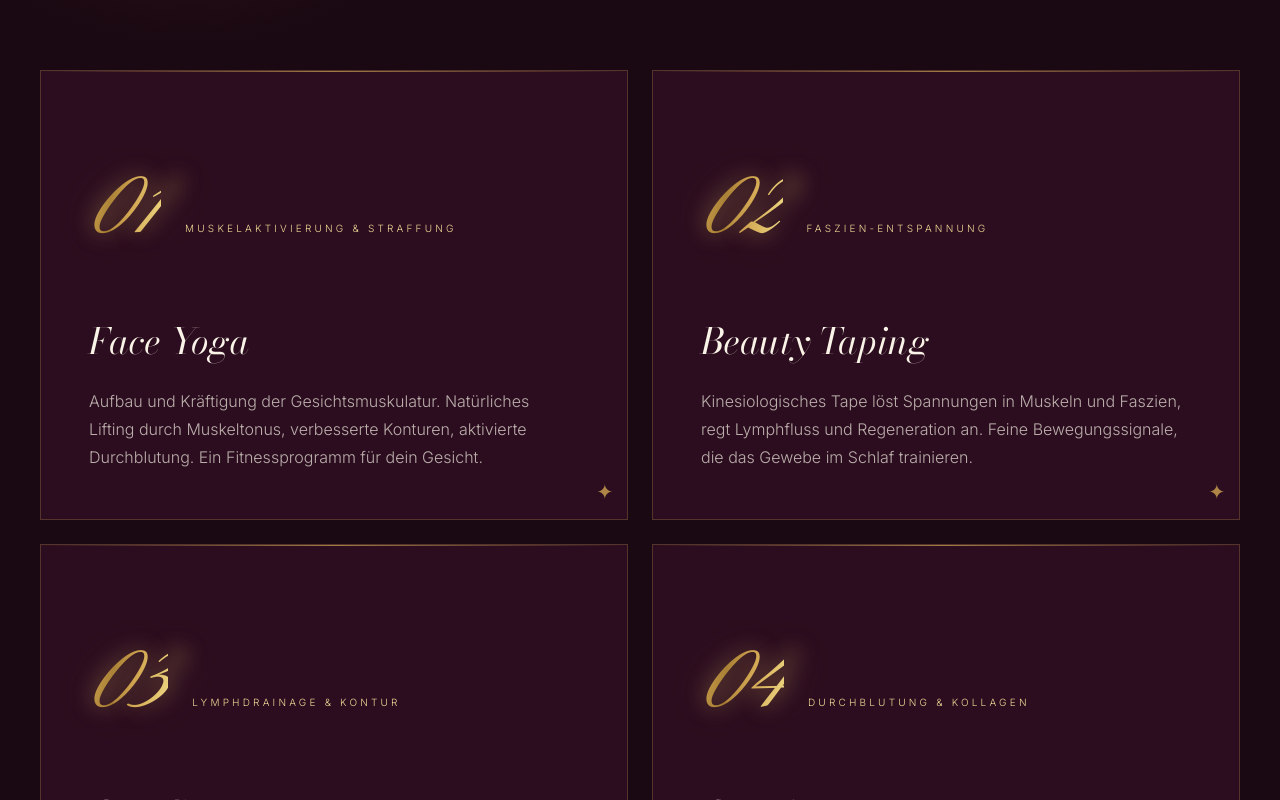
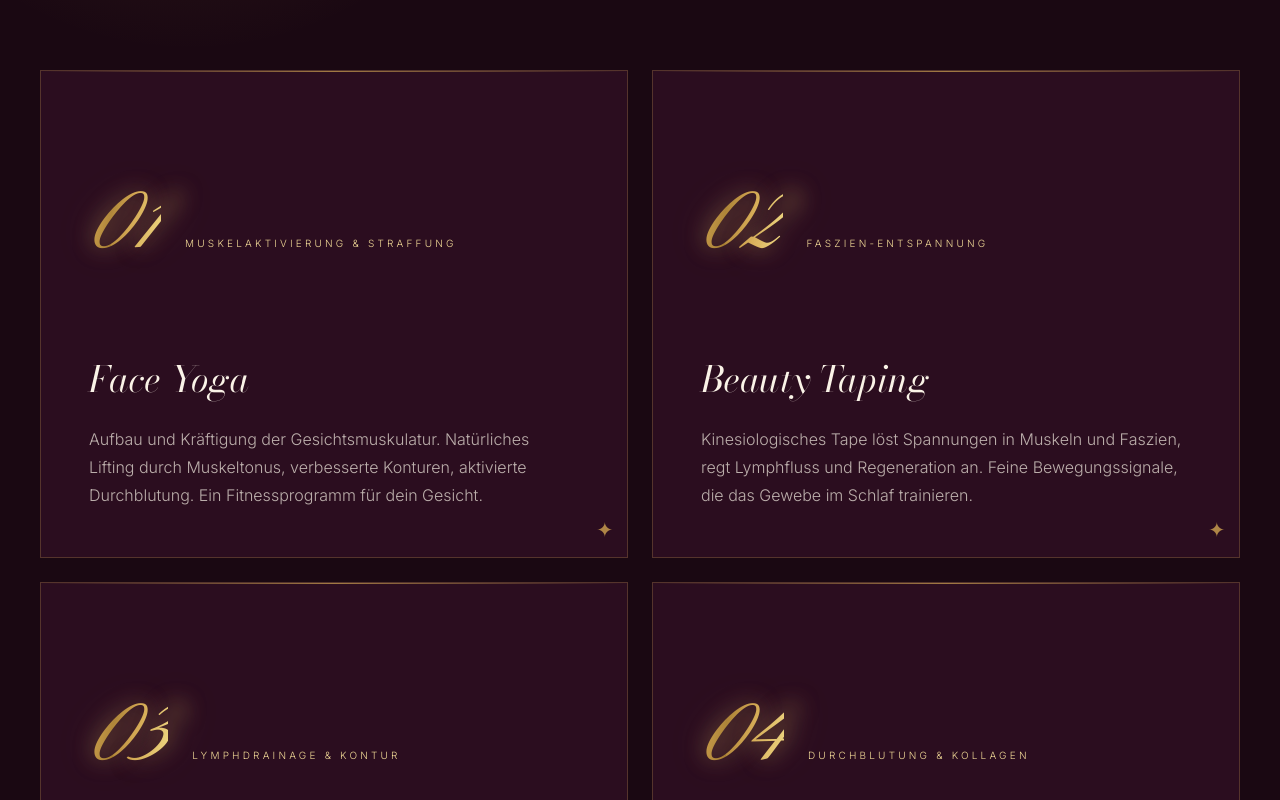
Before and after one commit to apopovic77/makeupyoureyes, a React (Vite) app: page / in a window 1280 px wide. Shown: the part 1640-2440 px from the top of the page. Built offline with nearby package versions, Linux system fonts and the light colour scheme; no server answers.

Commit message:
fix(nfl): more pt/pb + leading 1.55 for pillar numbers — full 3-descender visible

```diff
--- a/src/components/NFL.tsx
+++ b/src/components/NFL.tsx
@@ -49,7 +49,7 @@ export function NFL() {
                 <div className="absolute top-0 left-0 h-px w-full bg-gradient-to-r from-transparent via-champagne to-transparent opacity-70" />
 
                 <div className="flex items-baseline gap-6 mb-8 pt-2">
-                  <span className="font-display font-normal text-gold-shimmer text-6xl md:text-8xl italic text-glow-gold pt-4 pb-2" style={{ lineHeight: "1.4" }}>
+                  <span className="font-display font-normal text-gold-shimmer text-6xl md:text-8xl italic text-glow-gold pt-6 pb-6" style={{ lineHeight: "1.55" }}>
                     {p.no}
                   </span>
                   <span className="text-[10px] uppercase tracking-[0.32em] text-champagne-soft font-light">
```
